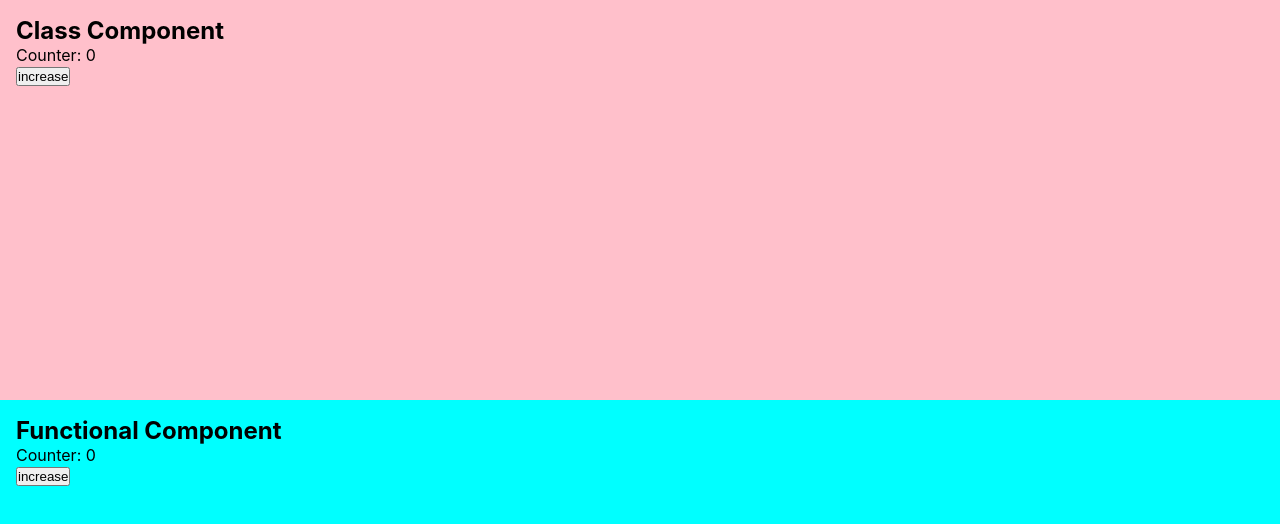
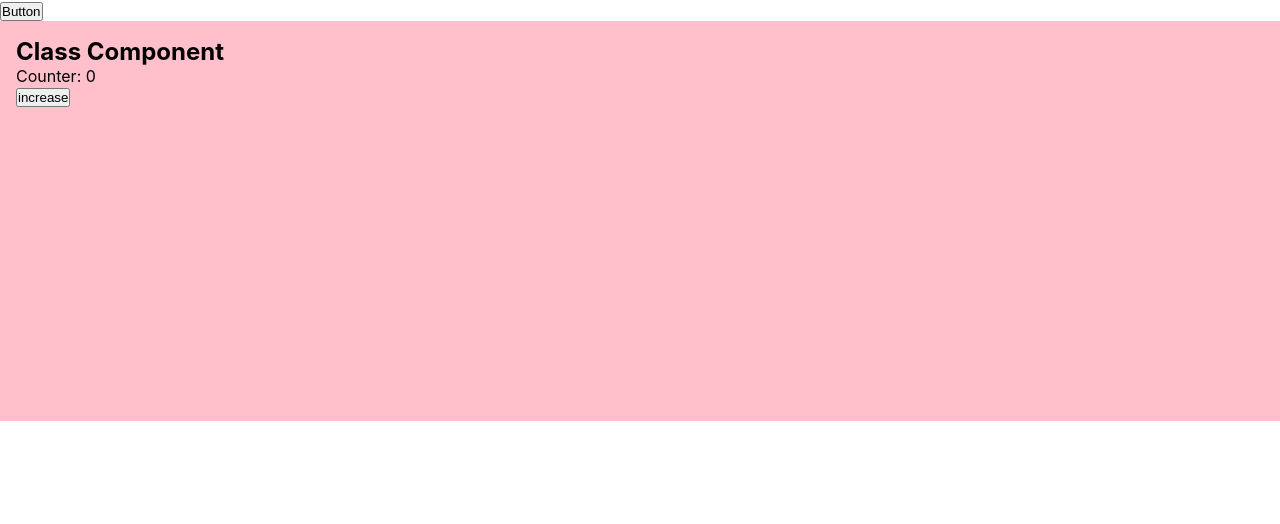
Before and after one commit to isasumer/React-Hooks-and-API-Fetch, a React (Create React App) app in the folder react-hooks-and-api-fetch/: page / in a window 1280 px wide. Shown: the top 524 px of the page. Built offline with nearby package versions, Linux system fonts and the light colour scheme.

Commit message:
Hooks completed

```diff
--- a/react-hooks-and-api-fetch/src/App.js
+++ b/react-hooks-and-api-fetch/src/App.js
@@ -1,12 +1,17 @@
+import { useState } from "react";
 import ClassComponent from "./ClassComponent";
 import FunctionalComponent from "./FunctionalComponents";
 
 function App() {
+  const [isVisible, setVisible] = useState(true);
+  console.log(isVisible);
+
   return (
     <div className="App">
-      <ClassComponent/>
-      <FunctionalComponent/>
+      <button onClick ={ () =>setVisible(!isVisible) }>Button </button>
+      {/* <ClassComponent/> */}
+      {isVisible ? <ClassComponent/> : <FunctionalComponent/>}
     </div>
   )
-}
+};
 export default App;
--- a/react-hooks-and-api-fetch/src/ClassComponent.js
+++ b/react-hooks-and-api-fetch/src/ClassComponent.js
@@ -18,6 +18,10 @@ class ClassComponents extends React.Component {
         console.log('ComponentDidUpdate :>> ',  this.state.counter);
     }
 
+    componentWillUnmount() {
+        console.log("componentWillUnmount");
+    }
+
 increase =() => {
    this.setState({counter: this.state.counter+1})
 }
--- a/react-hooks-and-api-fetch/src/FunctionalComponents.js
+++ b/react-hooks-and-api-fetch/src/FunctionalComponents.js
@@ -5,6 +5,7 @@ const FunctionalComponent = () => {
 
     useEffect (() => {
         console.log("useEffect", counter);
+        return () => {console.log("func.comp.Willunmotund");}
     }, [counter])
     const increase = () => {
         setCounter(counter + 1)
```
